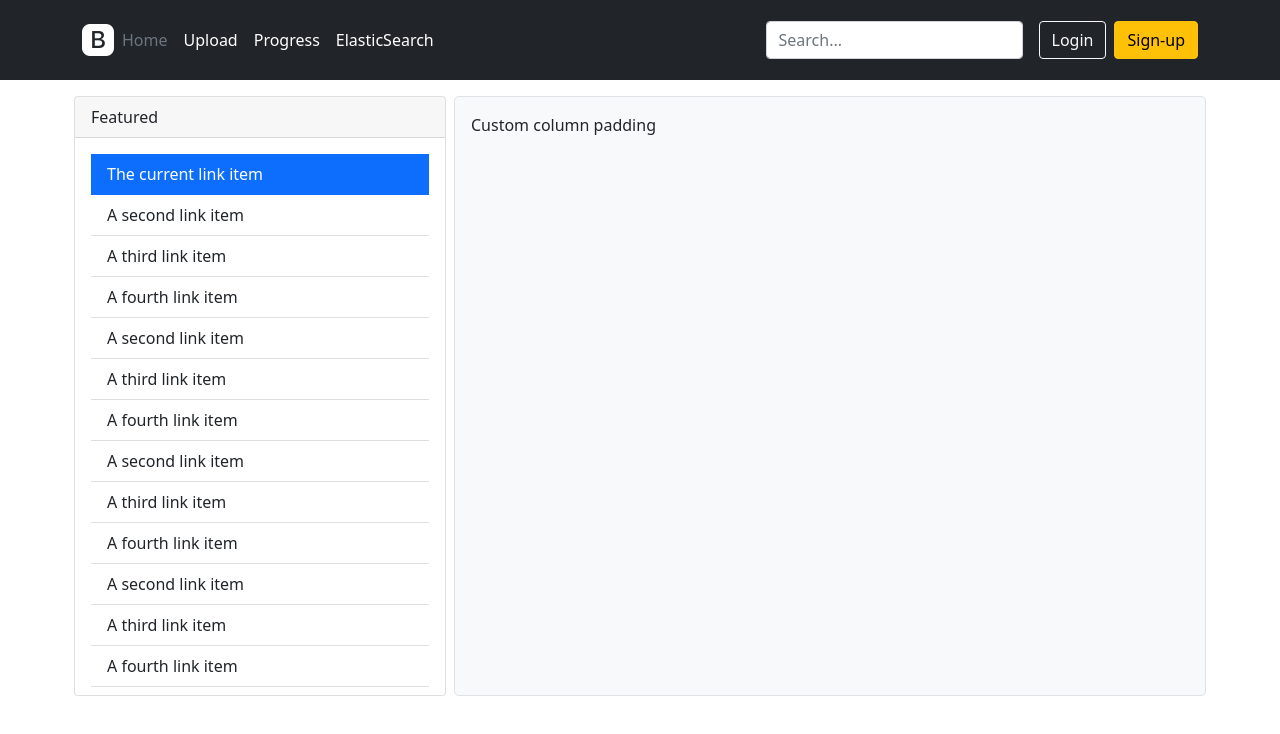
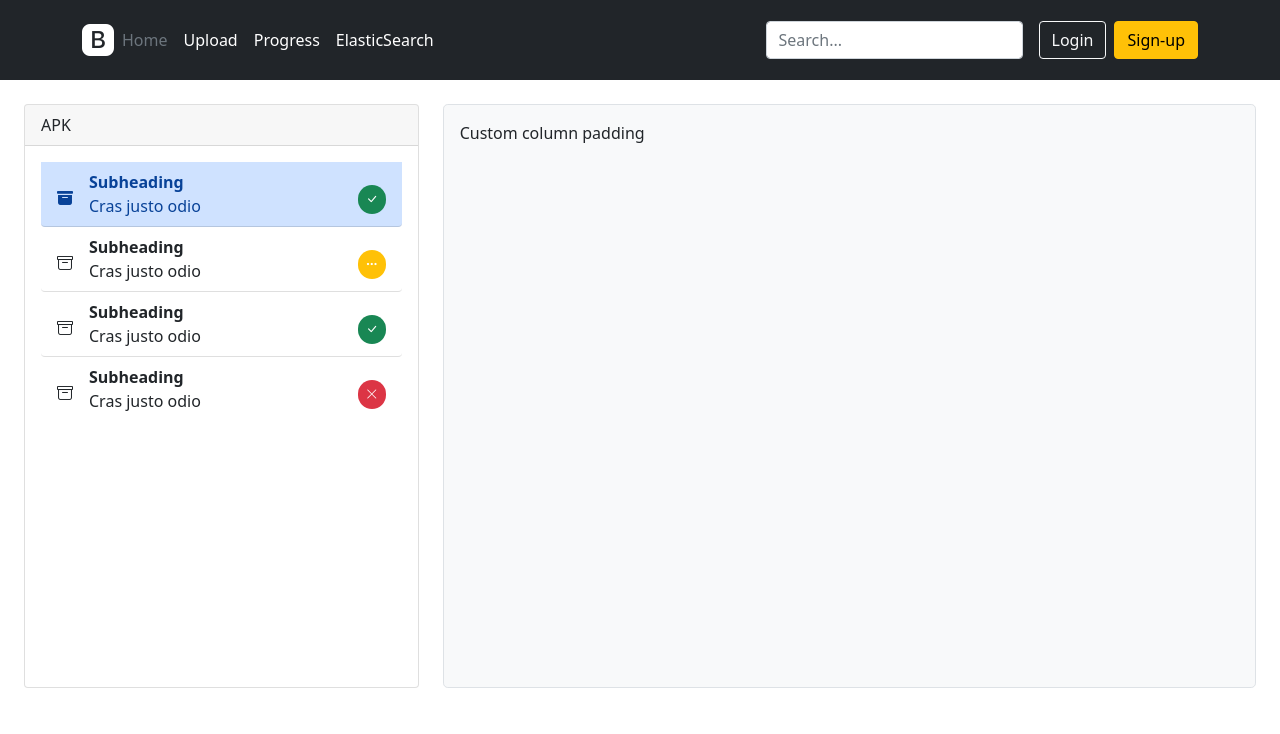
Before and after one commit to yangify/dollfront, a React (Create React App) app: page / in a window 1280 px wide. Shown: the top 734 px of the page. Built offline with nearby package versions, Linux system fonts and the light colour scheme.

Commit message:
updated apk card styling

```diff
--- a/src/component/body/apk_card.tsx
+++ b/src/component/body/apk_card.tsx
@@ -2,32 +2,50 @@ export const ApkCard = () => {
     return (
         <div className="card h-100">
             <div className="card-header">
-                Featured
+                APK
             </div>
             <div className="card-body overflow-auto">
                 <div className="list-group list-group-flush">
-                    <a href="/" className="list-group-item list-group-item-action active" aria-current="true">
-                        The current link item
-                    </a>
-                    <a href="/" className="list-group-item list-group-item-action">A second link item</a>
-                    <a href="/" className="list-group-item list-group-item-action">A third link item</a>
-                    <a href="/" className="list-group-item list-group-item-action">A fourth link item</a>
-                    <a href="/" className="list-group-item list-group-item-action">A second link item</a>
-                    <a href="/" className="list-group-item list-group-item-action">A third link item</a>
-                    <a href="/" className="list-group-item list-group-item-action">A fourth link item</a>
-                    <a href="/" className="list-group-item list-group-item-action">A second link item</a>
-                    <a href="/" className="list-group-item list-group-item-action">A third link item</a>
-                    <a href="/" className="list-group-item list-group-item-action">A fourth link item</a>
-                    <a href="/" className="list-group-item list-group-item-action">A second link item</a>
-                    <a href="/" className="list-group-item list-group-item-action">A third link item</a>
-                    <a href="/" className="list-group-item list-group-item-action">A fourth link item</a>
-                    <a href="/" className="list-group-item list-group-item-action">A second link item</a>
-                    <a href="/" className="list-group-item list-group-item-action">A third link item</a>
-                    <a href="/" className="list-group-item list-group-item-action">A fourth link item</a>
-                    <a href="/" className="list-group-item list-group-item-action">A second link item</a>
-                    <a href="/" className="list-group-item list-group-item-action">A third link item</a>
-                    <a href="/" className="list-group-item list-group-item-action">A fourth link item</a>
-                    <a href="/" className="list-group-item list-group-item-action disabled">A disabled link item</a>
+                    <button className="btn list-group-item list-group-item-action list-group-item-primary d-flex justify-content-between align-items-start">
+                        <i className="bi bi-archive-fill mt-3 me-2"/>
+                        <div className="ms-2 me-auto">
+                            <div className="fw-bold">Subheading</div>
+                            Cras justo odio
+                        </div>
+                        <span className="badge bg-success rounded-pill mt-3 p-2 ">
+                            <i className="bi bi-check-lg"/>
+                        </span>
+                    </button>
+                    <li className="btn list-group-item list-group-item-action d-flex justify-content-between align-items-start">
+                        <i className="bi bi-archive mt-3 me-2"/>
+                        <div className="ms-2 me-auto">
+                            <div className="fw-bold">Subheading</div>
+                            Cras justo odio
+                        </div>
+                        <span className="badge bg-warning rounded-pill mt-3 p-2 ">
+                            <i className="bi bi-three-dots"/>
+                        </span>
+                    </li>
+                    <li className="btn list-group-item list-group-item-action d-flex justify-content-between align-items-start">
+                        <i className="bi bi-archive mt-3 me-2"/>
+                        <div className="ms-2 me-auto">
+                            <div className="fw-bold">Subheading</div>
+                            Cras justo odio
+                        </div>
+                        <span className="badge bg-success rounded-pill mt-3 p-2 ">
+                            <i className="bi bi-check-lg"/>
+                        </span>
+                    </li>
+                    <li className="btn list-group-item list-group-item-action d-flex justify-content-between align-items-start">
+                        <i className="bi bi-archive mt-3 me-2"/>
+                        <div className="ms-2 me-auto">
+                            <div className="fw-bold">Subheading</div>
+                            Cras justo odio
+                        </div>
+                        <span className="badge bg-danger rounded-pill mt-3 p-2 ">
+                            <i className="bi bi-x-lg"/>
+                        </span>
+                    </li>
                 </div>
             </div>
         </div>
--- a/src/component/body/body.tsx
+++ b/src/component/body/body.tsx
@@ -3,8 +3,8 @@ import {LinkPanel} from "./link_panel";
 
 export const Body = () => {
     return (
-        <div className="container px-1 h-75">
-            <div className="row g-2 h-100" >
+        <div className="container-fluid px-4 py-2 h-75">
+            <div className="row g-4 h-100" >
                 <div className="col-lg-4 h-100" >
                     <ApkCard />
                 </div>
--- a/src/component/header/logo.tsx
+++ b/src/component/header/logo.tsx
@@ -1,7 +1,7 @@
 export const Logo = () => {
     return (
         <a href="/" className="d-flex align-items-center mb-2 mb-lg-0 text-white text-decoration-none">
-            <i className="bi bi-bootstrap-fill fa-lg" style={{ fontSize: "2em" }} />
+            <i className="bi bi-bootstrap-fill" style={{ fontSize: "2em" }} />
         </a>
     );
 }
```
